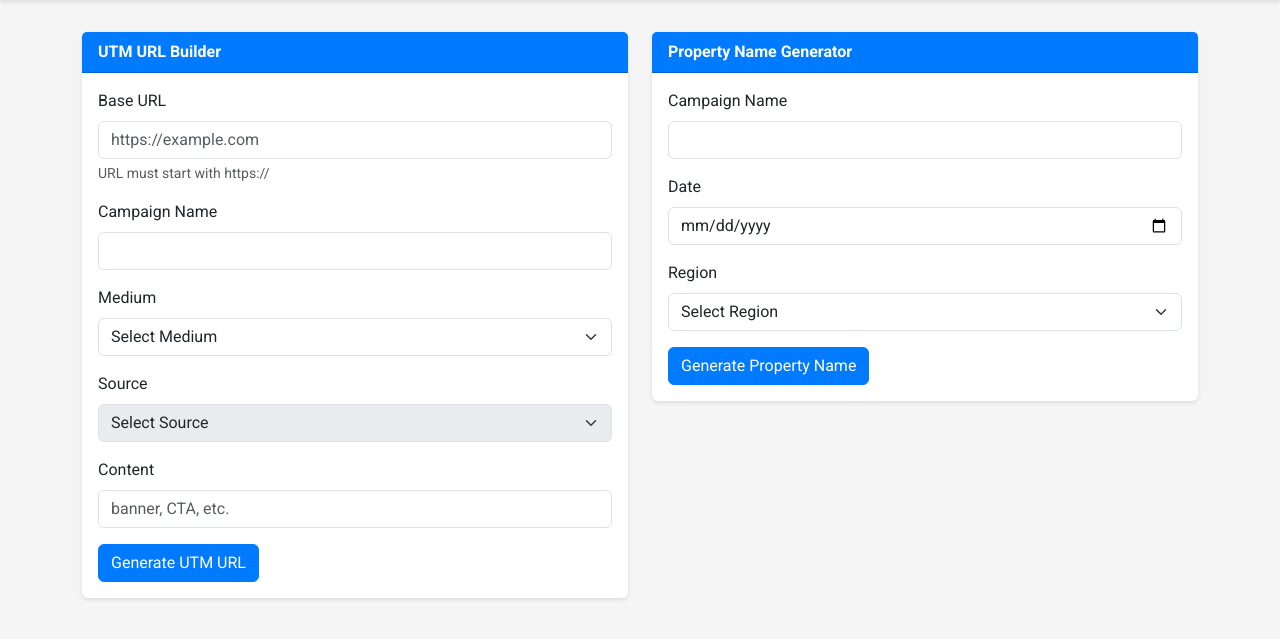
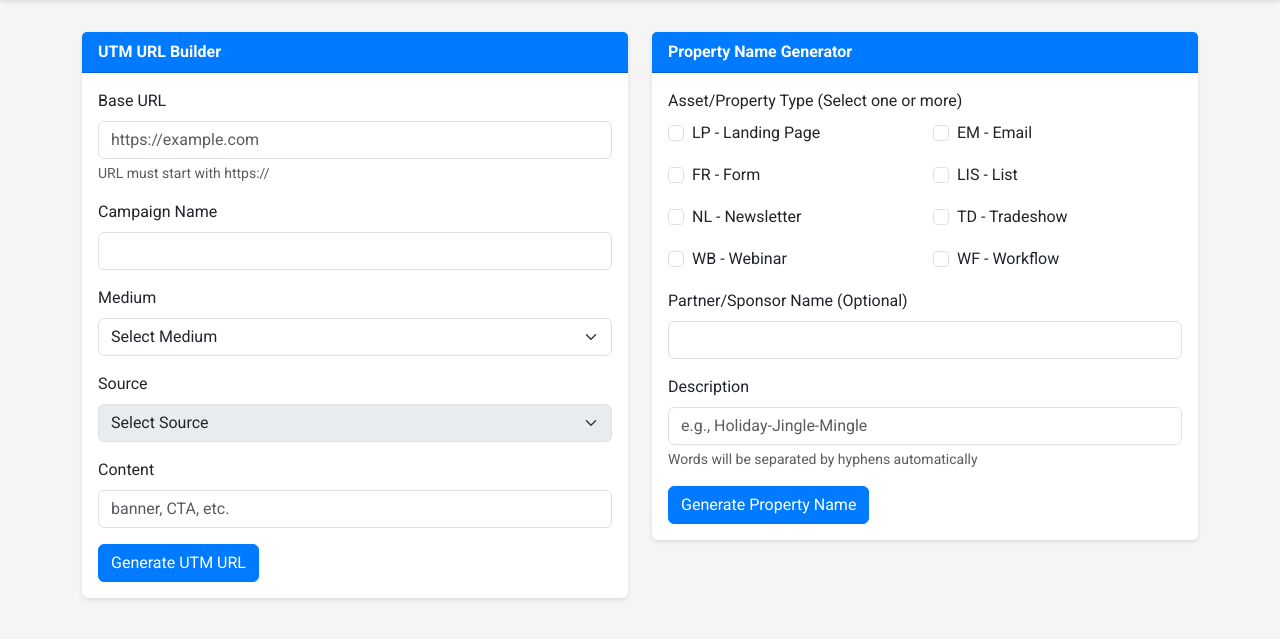
Before and after one commit to tmfudge/AutomateOps-AI-Toolkit, a Flask app: page / in a window 1280 px wide. Shown: the part 144-783 px from the top of the page. Run offline with Flask 3, Linux system fonts and the light colour scheme.

Commit message:
Agent query: Can you verify if: 1. All property types (LP, EM, FR, etc.) are shown as checkboxes, 2. Partner name field is optional, 3. Description field is required, and 4. Selecting multiple property types generates multiple names in the format '20241205 | LP | Atlanta-Chapter | Holiday-Jingle-Mingle'?

```diff
--- a/app.py
+++ b/app.py
@@ -17,7 +17,16 @@ MEDIUM_OPTIONS = {
     'partner': ['custom']  # Partner will use a text input field
 }
 
-REGION_OPTIONS = ['NA', 'EU', 'APAC']
+PROPERTY_TYPES = {
+    'LP': 'Landing Page',
+    'EM': 'Email',
+    'FR': 'Form',
+    'LIS': 'List',
+    'NL': 'Newsletter',
+    'TD': 'Tradeshow',
+    'WB': 'Webinar',
+    'WF': 'Workflow'
+}
 
 def validate_url(url):
     try:
@@ -37,7 +46,7 @@ def validate_date(date_str):
 def index():
     return render_template('index.html',
                          medium_options=MEDIUM_OPTIONS,
-                         region_options=REGION_OPTIONS)
+                         property_types=PROPERTY_TYPES)
 
 @app.route('/build-utm', methods=['POST'])
 def build_utm():
@@ -69,20 +78,43 @@ def build_utm():
 def generate_property_name():
     data = request.form
 
+    # Get the list of selected property types
+    property_types = request.form.getlist('property_types[]')
+
     # Validate inputs
-    if not all([data['campaign_name'], data['date'], data['region']]):
-        return jsonify({'error': 'All fields are required'}), 400
+    if not property_types:
+        return jsonify({'error': 'At least one property type must be selected'}), 400
 
-    if not validate_date(data['date']):
-        return jsonify({'error': 'Invalid date format'}), 400
+    if not all([data['description']]):
+        return jsonify({'error': 'Description is required'}), 400
 
-    if data['region'] not in REGION_OPTIONS:
-        return jsonify({'error': 'Invalid region'}), 400
+    # Format the date
+    today = datetime.now().strftime('%Y%m%d')
 
-    # Generate property name
-    property_name = f"{data['region']}-{data['campaign_name']}-{data['date'].replace('-', '')}"
+    # Format description (replace spaces with hyphens)
+    description = '-'.join(data['description'].split())
 
-    return jsonify({'property_name': property_name})
+    # Format partner name if provided
+    partner = data.get('partner', '').strip()
+    if partner:
+        partner = '-'.join(partner.split())
+
+    # Generate property names for each selected type
+    property_names = []
+    for prop_type in property_types:
+        if prop_type not in PROPERTY_TYPES:
+            continue
+
+        # Build the parts of the name
+        parts = [today, prop_type]
+        if partner:
+            parts.append(partner)
+        parts.append(description)
+
+        # Join with " | " separator
+        property_names.append(' | '.join(parts))
+
+    return jsonify({'property_names': property_names})
 
 if __name__ == '__main__':
     app.run(host='0.0.0.0', port=5000, debug=True)
--- a/static/js/main.js
+++ b/static/js/main.js
@@ -107,9 +107,35 @@ document.addEventListener('DOMContentLoaded', function() {
                 document.getElementById('property-error').style.display = 'block';
                 document.getElementById('property-result').style.display = 'none';
             } else {
-                document.getElementById('property-name').textContent = data.property_name;
+                const propertyNamesList = document.getElementById('property-names-list');
+                propertyNamesList.innerHTML = '';
+
+                data.property_names.forEach(name => {
+                    const div = document.createElement('div');
+                    div.className = 'd-flex align-items-center mb-2';
+                    div.innerHTML = `
+                        <span class="text-break me-2">${name}</span>
+                        <button class="btn btn-sm btn-outline-primary copy-btn">Copy</button>
+                    `;
+                    propertyNamesList.appendChild(div);
+                });
+
                 document.getElementById('property-result').style.display = 'block';
                 document.getElementById('property-error').style.display = 'none';
+
+                // Reinitialize copy buttons
+                document.querySelectorAll('#property-names-list .copy-btn').forEach(button => {
+                    button.addEventListener('click', function() {
+                        const textToCopy = this.previousElementSibling.textContent;
+                        navigator.clipboard.writeText(textToCopy).then(() => {
+                            const originalText = this.textContent;
+                            this.textContent = 'Copied!';
+                            setTimeout(() => {
+                                this.textContent = originalText;
+                            }, 2000);
+                        });
+                    });
+                });
             }
         });
     });
--- a/templates/index.html
+++ b/templates/index.html
@@ -79,23 +79,32 @@
             <div class="card-body">
                 <form id="property-form">
                     <div class="mb-3">
-                        <label for="campaign_name" class="form-label">Campaign Name</label>
-                        <input type="text" class="form-control" name="campaign_name" required>
+                        <label class="form-label">Asset/Property Type (Select one or more)</label>
+                        <div class="row g-3">
+                            {% for code, name in property_types.items() %}
+                            <div class="col-md-6">
+                                <div class="form-check">
+                                    <input class="form-check-input" type="checkbox" name="property_types[]"
+                                           value="{{ code }}" id="type_{{ code }}">
+                                    <label class="form-check-label" for="type_{{ code }}">
+                                        {{ code }} - {{ name }}
+                                    </label>
+                                </div>
+                            </div>
+                            {% endfor %}
+                        </div>
                     </div>
 
                     <div class="mb-3">
-                        <label for="date" class="form-label">Date</label>
-                        <input type="date" class="form-control" name="date" required>
+                        <label for="partner" class="form-label">Partner/Sponsor Name (Optional)</label>
+                        <input type="text" class="form-control" name="partner" id="partner">
                     </div>
 
                     <div class="mb-3">
-                        <label for="region" class="form-label">Region</label>
-                        <select class="form-select" name="region" required>
-                            <option value="">Select Region</option>
-                            {% for region in region_options %}
-                            <option value="{{ region }}">{{ region }}</option>
-                            {% endfor %}
-                        </select>
+                        <label for="description" class="form-label">Description</label>
+                        <input type="text" class="form-control" name="description" id="description" required
+                               placeholder="e.g., Holiday-Jingle-Mingle">
+                        <div class="form-text">Words will be separated by hyphens automatically</div>
                     </div>
 
                     <button type="submit" class="btn btn-primary">Generate Property Name</button>
@@ -105,9 +114,8 @@
 
                 <div id="property-result" class="result-box" style="display: none;">
                     <h6>Generated Property Name:</h6>
-                    <div class="d-flex align-items-center">
-                        <span id="property-name"></span>
-                        <button class="btn btn-sm btn-outline-primary copy-btn">Copy</button>
+                    <div id="property-names-list">
+                        <!-- Property names will be inserted here by JavaScript -->
                     </div>
                 </div>
             </div>
```
